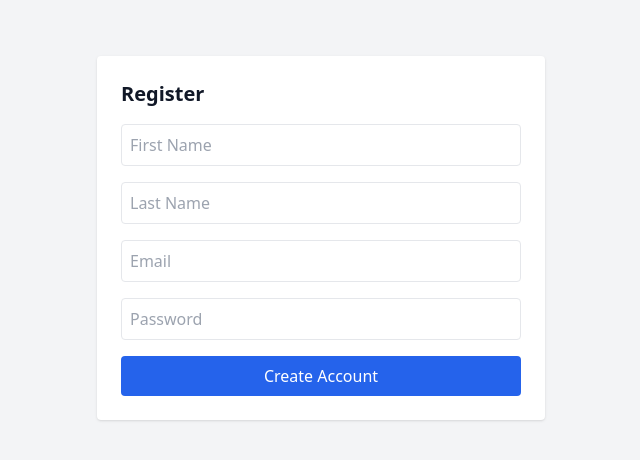
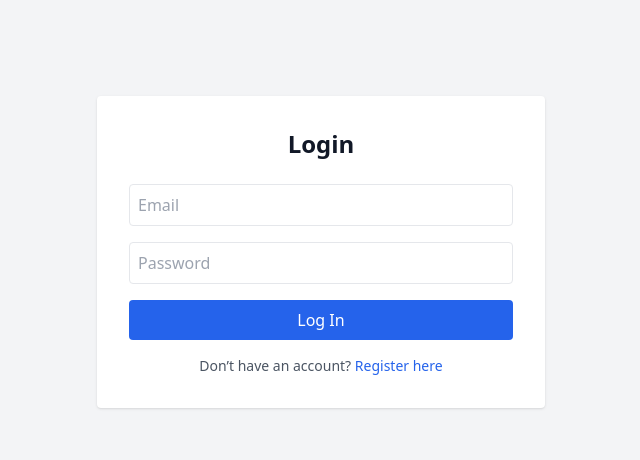
Before and after one commit to MythosMediaCo/medspasync-marketing, a React (Create React App) app in the folder medspasync-cra/: page /register in a window 1280 px wide. Shown: the top 460 px of the page, without its empty margins (319-959 px from the left). Built offline with nearby package versions, Linux system fonts and the light colour scheme.

Commit message:
registtttter

```diff
--- a/medspasync-cra/src/components/Register.jsx
+++ b/medspasync-cra/src/components/Register.jsx
@@ -1,44 +1,58 @@
+// src/components/Login.jsx
 import { useState } from 'react';
-import { useNavigate } from 'react-router-dom';
+import { useNavigate, Link } from 'react-router-dom';
 import axios from 'axios';
 
-export default function Register({ onLogin }) {
+export default function Login({ onLogin }) {
+  const [email, setEmail] = useState('');
+  const [password, setPassword] = useState('');
+  const [error, setError] = useState('');
   const navigate = useNavigate();
-  const [form, setForm] = useState({
-    email: '',
-    password: '',
-    firstName: '',
-    lastName: '',
-  });
-  const [error, setError] = useState('');
 
-  const handleChange = e => {
-    setForm({ ...form, [e.target.name]: e.target.value });
-  };
-
-  const handleSubmit = async e => {
+  const handleSubmit = async (e) => {
     e.preventDefault();
+    setError('');
     try {
-      const res = await axios.post('https://medspasync-backend-production.up.railway.app/auth/register', form);
+      const res = await axios.post(`${import.meta.env.VITE_API_BASE_URL}/auth/login`, {
+        email,
+        password,
+      });
       onLogin(res.data.token);
       navigate('/dashboard');
     } catch (err) {
-      console.error(err);
-      setError(err.response?.data?.message || 'Registration failed');
+      setError('Login failed: ' + (err.response?.data?.message || 'Unknown error'));
     }
   };
 
   return (
-    <div className="max-w-md mx-auto mt-10 bg-white p-6 shadow rounded">
-      <h2 className="text-xl font-semibold mb-4">Register</h2>
-      {error && <p className="text-red-500 text-sm mb-4">{error}</p>}
+    <div className="max-w-md mx-auto mt-20 bg-white p-8 rounded shadow">
+      <h2 className="text-2xl font-bold mb-6 text-center">Login</h2>
       <form onSubmit={handleSubmit} className="space-y-4">
-        <input type="text" name="firstName" placeholder="First Name" onChange={handleChange} className="w-full p-2 border rounded" required />
-        <input type="text" name="lastName" placeholder="Last Name" onChange={handleChange} className="w-full p-2 border rounded" required />
-        <input type="email" name="email" placeholder="Email" onChange={handleChange} className="w-full p-2 border rounded" required />
-        <input type="password" name="password" placeholder="Password" onChange={handleChange} className="w-full p-2 border rounded" required />
-        <button type="submit" className="w-full bg-blue-600 text-white py-2 rounded hover:bg-blue-700">Create Account</button>
+        <input
+          type="email"
+          placeholder="Email"
+          className="w-full p-2 border rounded"
+          value={email}
+          onChange={(e) => setEmail(e.target.value)}
+        />
+        <input
+          type="password"
+          placeholder="Password"
+          className="w-full p-2 border rounded"
+          value={password}
+          onChange={(e) => setPassword(e.target.value)}
+        />
+        {error && <p className="text-red-500">{error}</p>}
+        <button type="submit" className="w-full bg-blue-600 text-white p-2 rounded hover:bg-blue-700">
+          Log In
+        </button>
       </form>
+      <p className="mt-4 text-center text-sm text-gray-600">
+        Don’t have an account?{' '}
+        <Link to="/register" className="text-blue-600 hover:underline">
+          Register here
+        </Link>
+      </p>
     </div>
   );
 }
```
